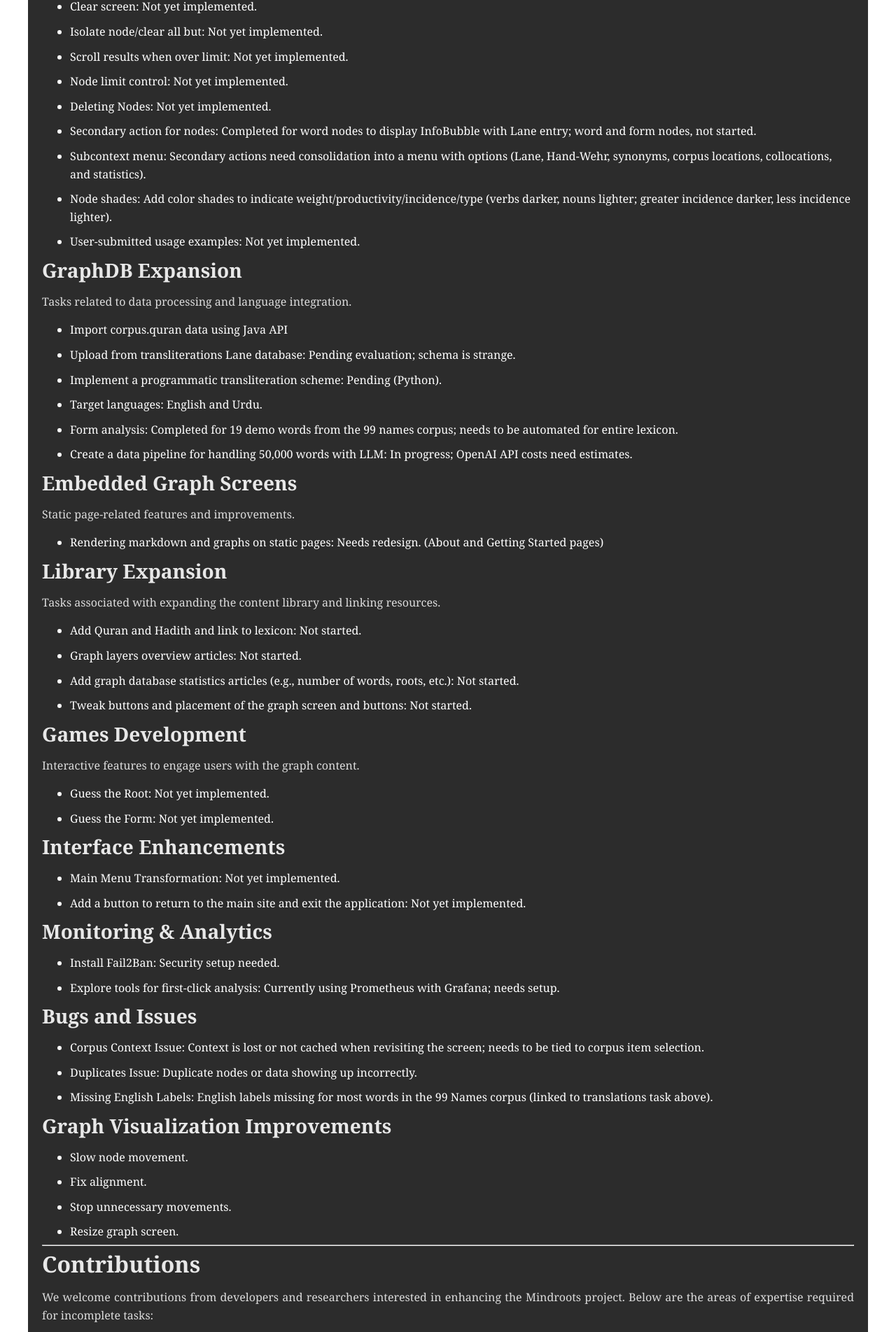
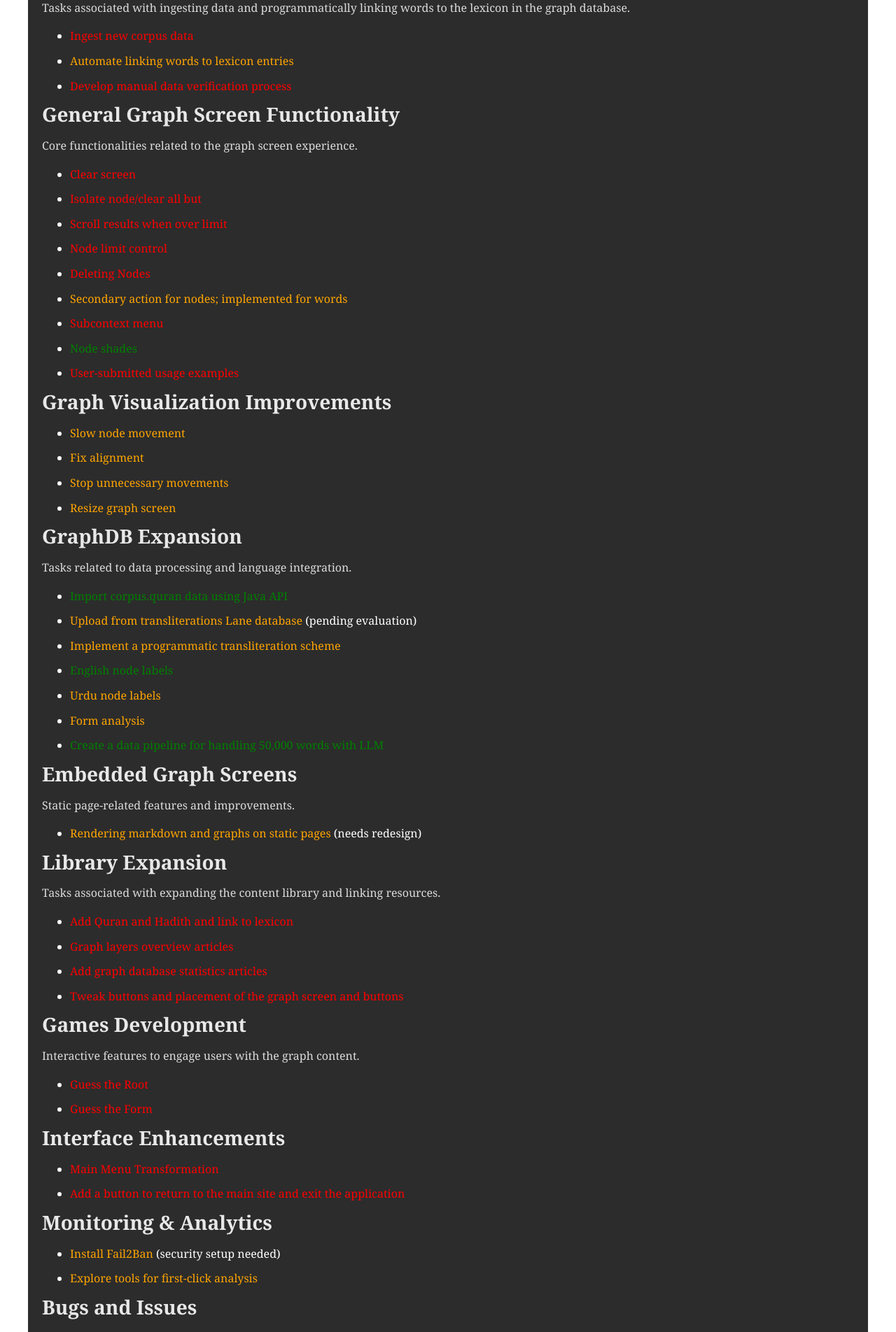
Before and after one commit to codectified/mindroots, a React (Create React App) app: page /project-overview in a window 1280 px wide. Shown: the part 771-2675 px from the top of the page at 70% size. Built offline with nearby package versions, Linux system fonts and the light colour scheme; no server answers.

Commit message:
minor content changes

```diff
--- a/src/content/intro.md
+++ b/public/mindroots/getting-started.md
@@ -1,9 +1,9 @@
 # Getting Started with Graphs
 
-**MindRoots** is a graphical ontological database and dictionary application that allows users to explore the process of language, the manipu
+MindRoots is a graphical ontological database and dictionary application that allows users to explore the process of language.
 ---
 
-## The Basics of Graphs
+## Why Graphs?
 
 A unique feature of this tool is its use of a graph database to organize and represent language.  Graphs databases differ from traditional databases in that they more directly mirror natural structures, especially those involving many relationships and “end-to-end” connections, like a tree or a nervous system or an electron cloud.
 
@@ -11,10 +11,12 @@ The idea is to isolate a word’s essential **sound** and **root** and all it’
 
 These three components are color-coded throughout out this application:
 
-- **Roots**: ![#008000](https://via.placeholder.com/15/008000/000000?text=+) Green
-- **Forms**: ![#0000FF](https://via.placeholder.com/15/0000FF/000000?text=+) Blue
-- **Words**: ![#FF0000](https://via.placeholder.com/15/FF0000/000000?text=+) Red
-- **Corpus Items**: ![#FFD700](https://via.placeholder.com/15/FFD700/000000?text=+) Yellow-Gold
++ <span style="color:green;">Roots are green</span>
++ <span style="color:blue;">Forms are blue</span>
++ <span style="color:red;">Words are red</span>
++ <span style="color:gold;">And corpus items are gold</span>
+
+For more information about the color choices here checkout this normalized electromagnetic spectrum reference sheet:  ["Through the Days and the Waves"](/elements)
 
 
 
--- a/public/mindroots/project-overview.md
+++ b/public/mindroots/project-overview.md
@@ -12,6 +12,7 @@
 + [Bugs and Issues](#bugs-and-issues)
 + [Graph Visualization Improvements](#graph-visualization-improvements)
 + [Contributions](#contributions)
++ [Data Ingestion](#data-ingestion)
 
 ---
 
@@ -20,61 +21,67 @@ This document outlines the current status of the Mindroots project, highlighting
 
 ---
 
+## Data Ingestion
+Tasks associated with ingesting data and programmatically linking words to the lexicon in the graph database.
++ <span style="color:red;">Ingest new corpus data</span>
++ <span style="color:orange;">Automate linking words to lexicon entries</span>
++ <span style="color:red;">Develop manual data verification process</span>
+
 ### **General Graph Screen Functionality**
 Core functionalities related to the graph screen experience.
-+ Clear screen: Not yet implemented.
-+ Isolate node/clear all but: Not yet implemented.
-+ Scroll results when over limit: Not yet implemented.
-+ Node limit control: Not yet implemented.
-+ Deleting Nodes: Not yet implemented.
-+ Secondary action for nodes: Completed for word nodes to display InfoBubble with Lane entry; word and form nodes, not started.
-+ Subcontext menu: Secondary actions need consolidation into a menu with options (Lane, Hand-Wehr, synonyms, corpus locations, collocations, and statistics).
-+ Node shades: Add color shades to indicate weight/productivity/incidence/type (verbs darker, nouns lighter; greater incidence darker, less incidence lighter).
-+ User-submitted usage examples: Not yet implemented.
++ <span style="color:red;">Clear screen</span>
++ <span style="color:red;">Isolate node/clear all but</span>
++ <span style="color:red;">Scroll results when over limit</span>
++ <span style="color:red;">Node limit control</span>
++ <span style="color:red;">Deleting Nodes</span>
++ <span style="color:orange;">Secondary action for nodes; implemented for words</span>
++ <span style="color:red;">Subcontext menu</span>
++ <span style="color:green;">Node shades</span>
++ <span style="color:red;">User-submitted usage examples</span>
+
+### **Graph Visualization Improvements**
++ <span style="color:orange;">Slow node movement</span>
++ <span style="color:orange;">Fix alignment</span>
++ <span style="color:orange;">Stop unnecessary movements</span>
++ <span style="color:orange;">Resize graph screen</span>
 
 ### **GraphDB Expansion**
 Tasks related to data processing and language integration.
-+ Import corpus.quran data using Java API
-+ Upload from transliterations Lane database: Pending evaluation; schema is strange.
-+ Implement a programmatic transliteration scheme: Pending (Python).
-+ Target languages: English and Urdu.
-+ Form analysis: Completed for 19 demo words from the 99 names corpus; needs to be automated for entire lexicon.
-+ Create a data pipeline for handling 50,000 words with LLM: In progress; OpenAI API costs need estimates.
++ <span style="color:green;">Import corpus.quran data using Java API</span>
++ <span style="color:orange;">Upload from transliterations Lane database</span> (pending evaluation)
++ <span style="color:orange;">Implement a programmatic transliteration scheme</span>
++ <span style="color:green;">English node labels</span>
++ <span style="color:orange;">Urdu node labels</span>
++ <span style="color:orange;">Form analysis</span>
++ <span style="color:green;">Create a data pipeline for handling 50,000 words with LLM</span>
 
 ### **Embedded Graph Screens**
 Static page-related features and improvements.
-+ Rendering markdown and graphs on static pages: Needs redesign. (About and Getting Started pages)
++ <span style="color:orange;">Rendering markdown and graphs on static pages</span> (needs redesign)
 
 ### **Library Expansion**
 Tasks associated with expanding the content library and linking resources.
-+ Add Quran and Hadith and link to lexicon: Not started.
-+ Graph layers overview articles: Not started.
-+ Add graph database statistics articles (e.g., number of words, roots, etc.): Not started.
-+ Tweak buttons and placement of the graph screen and buttons: Not started.
++ <span style="color:red;">Add Quran and Hadith and link to lexicon</span>
++ <span style="color:red;">Graph layers overview articles</span>
++ <span style="color:red;">Add graph database statistics articles</span>
++ <span style="color:red;">Tweak buttons and placement of the graph screen and buttons</span>
 
 ### **Games Development**
 Interactive features to engage users with the graph content.
-+ Guess the Root: Not yet implemented.
-+ Guess the Form: Not yet implemented.
++ <span style="color:red;">Guess the Root</span>
++ <span style="color:red;">Guess the Form</span>
 
 ### **Interface Enhancements**
-+ Main Menu Transformation: Not yet implemented.
-+ Add a button to return to the main site and exit the application: Not yet implemented.
++ <span style="color:red;">Main Menu Transformation</span>
++ <span style="color:red;">Add a button to return to the main site and exit the application</span>
 
 ### **Monitoring & Analytics**
-+ Install Fail2Ban: Security setup needed.
-+ Explore tools for first-click analysis: Currently using Prometheus with Grafana; needs setup.
++ <span style="color:orange;">Install Fail2Ban</span> (security setup needed)
++ <span style="color:orange;">Explore tools for first-click analysis</span>
 
 ### **Bugs and Issues**
-+ Corpus Context Issue: Context is lost or not cached when revisiting the screen; needs to be tied to corpus item selection.
-+ Duplicates Issue: Duplicate nodes or data showing up incorrectly.
-+ Missing English Labels: English labels missing for most words in the 99 Names corpus (linked to translations task above).
-
-### **Graph Visualization Improvements**
-+ Slow node movement.
-+ Fix alignment.
-+ Stop unnecessary movements.
-+ Resize graph screen.
++ <span style="color:orange;">Corpus Context Issue</span> (needs to be tied to corpus item selection)
++ <span style="color:orange;">Duplicates Issue</span> (duplicate nodes or data showing up incorrectly)
 
 ---
 
@@ -101,7 +108,3 @@ We welcome contributions from developers and researchers interested in enhancing
 + **Expertise Required**: UI/UX Design, Frontend Development, User Testing.
 
 ---
-
-## Additional Considerations
-
-While this README is somewhat unconventional, it provides a structured view of the project's tasks and invites collaboration in a focused manner.
--- a/src/App.js
+++ b/src/App.js
@@ -7,7 +7,7 @@ import PrimaryList from './components/PrimaryList';
 import GraphScreen from './components/GraphScreen';
 import Settings from './components/Settings';
 import About from './components/About';
-import Introduction from './components/Introduction';
+import Start from './components/Start';
 import ArticlesList from './components/ArticlesList';
 import { ScriptProvider } from './contexts/ScriptContext';
 import { ContextFilterProvider } from './contexts/ContextFilterContext';
@@ -37,7 +37,9 @@ const App = () => {
             <Router basename="/">
                 <Routes>
                 <Route path="/" element={<Layout><MarkdownRenderer filePath="/theoption.life/home.md" /></Layout>} />
+                <Route path="/getting-started" element={<Layout><MarkdownRenderer filePath="/mindroots/getting-started.md" /></Layout>} />
                 <Route path="/project-overview" element={<Layout><MarkdownRenderer filePath="/mindroots/project-overview.md" /></Layout>} />
+                <Route path="/elements" element={<Layout><MarkdownRenderer filePath="/mindroots/elements.md" /></Layout>} />
                 <Route path="/mindroots" element={<Layout><MainMenu /></Layout>} />
                 <Route path="/corpus-menu" element={<Layout><CorpusMenu /></Layout>} />
                 <Route path="/list" element={<Layout><PrimaryList /></Layout>} />
@@ -45,7 +47,7 @@ const App = () => {
                 <Route path="/settings" element={<Layout><Settings /></Layout>} />
                 <Route path="/project-news" element={<Layout><ProjectNews /></Layout>} />
                 <Route path="/about" element={<Layout><About /></Layout>} />
-                <Route path="/introduction" element={<Layout><Introduction /></Layout>} />
+                <Route path="/start" element={<Layout><Start /></Layout>} />
                 <Route path="/articles" element={<Layout><ArticlesList /></Layout>} />
                 <Route path="/games" element={<Layout><Games /></Layout>} />
                 <Route path="/project-map" element={<Layout><ProjectMap /></Layout>} />
--- a/src/components/ArticlesList.js
+++ b/src/components/ArticlesList.js
@@ -11,7 +11,7 @@ const ArticlesList = () => {
       <h1>Articles</h1>
       <ul>
         <li>
-          <Link to="/introduction">Getting Started with Graphs</Link>
+          <Link to="/start">Getting Started</Link>
         </li>
         {/* Add more articles here */}
       </ul>
--- a/src/components/MainMenu.js
+++ b/src/components/MainMenu.js
@@ -20,7 +20,7 @@ const MainMenu = () => {
           <span>News</span>
         </div>
 
-      <div className="icon-item" onClick={() => handleNavigation('/introduction')}>
+      <div className="icon-item" onClick={() => handleNavigation('/start')}>
           <FontAwesomeIcon icon={faFileAlt} className="icon" />
           <span>Start Here</span>
         </div>
--- a/src/components/Introduction.js
+++ b/src/components/Start.js
@@ -1,26 +1,26 @@
 import React, { useState, useEffect } from 'react';
-import GraphVisualization from '../components/GraphVisualization';
+import GraphVisualization from './GraphVisualization';
 import { executeQuery } from '../services/apiService';
-import Menu from '../components/Menu';
+import Menu from './Menu';
 import ReactMarkdown from 'react-markdown';
 import wordsContent from '../content/words.md';
 import rootsContent from '../content/roots.md';
 import formsContent from '../content/forms.md';
-import introContent from '../content/intro.md';
 import { useScript } from '../contexts/ScriptContext';
 import { useGraphData } from '../contexts/GraphDataContext';
 import { useContextFilter } from '../contexts/ContextFilterContext';
 import { useCorpus } from '../contexts/CorpusContext';
 import InfoBubble from './InfoBubble';
+import { Link } from 'react-router-dom';
 
 
-const Introduction = () => {
+
+const Start = () => {
   const { L1, L2 } = useScript();
   const { contextFilterRoot, contextFilterForm } = useContextFilter();
   const { selectedCorpus } = useCorpus();
   const { graphData, setGraphData, handleNodeClick, infoBubble, setInfoBubble } = useGraphData();
   const [markdownContent, setMarkdownContent] = useState(''); // State to hold the markdown content
-  const [introText, setIntroText] = useState(''); // State to hold the intro markdown content
   const closeInfoBubble = () => {
     setInfoBubble(null);
   };
@@ -46,20 +46,6 @@ const Introduction = () => {
     `,
   };
 
-  useEffect(() => {
-    // Load the introductory text
-    const loadIntroText = async () => {
-      try {
-        const response = await fetch(introContent);
-        const text = await response.text();
-        setIntroText(text);
-      } catch (error) {
-        console.error('Error loading intro markdown:', error);
-      }
-    };
-
-    loadIntroText();
-  }, []);
 
   const loadMarkdownAndFetchData = async (example) => {
     try {
@@ -113,18 +99,16 @@ const Introduction = () => {
 
 
   return (
-    <div className="intro-tutorial">
+    <div className="start">
       <Menu />
 
       {/* Display the intro markdown content */}
 
 
       <h3>
-      Each button generates a random node.<br />
-      Click/tap each node to explore.<br />
-      Pan and zoom to adjust view.<br />
-      Scroll down for more information.
-    </h3>
+  <Link to="/getting-started">Click here</Link> to get started with instructions.<br />
+  Or click around, pan, and zoom to explore on your own.<br />
+</h3>
 
 
   <button onClick={() => loadMarkdownAndFetchData('words')}>Words</button>
@@ -150,9 +134,8 @@ const Introduction = () => {
         />
       )}
       <ReactMarkdown>{markdownContent}</ReactMarkdown>
-      <ReactMarkdown>{introText}</ReactMarkdown>
     </div>
   );
 };
 
-export default Introduction;
+export default Start;
--- a/src/content/roots.md
+++ b/src/content/roots.md
@@ -1,14 +1,2 @@
 ---
-Roots are the essential sounds of a word.
-
-The sounds of a single root can be shared by as many as 15 or more unique base words.
-
-This number multiplies to over to one hundred times when including verbal conjugation and nominal inflection and declension.
-
-Currently, the database accounts for up to nine different bases form types per root only, with some roots having more than one of each type.
-
-The form types included reflect the most commonly heard base noun forms in general and so, appropriately illustrate the depth and the breadth a family of meaning, or semantic field.
-
-For an in-depth look at each form, jump to the Forms section. Here, we can better appreciate the range of meanings possible within a few sounds vs when looking at forms where we expand the range of meaning to the all the different sounds in the lexicon.
-
-While most of the Arabic grammatical forms selected here are intuitive abstractions with obvious relationships, such as an active and a past participle,
+Roots are the essential sounds of a word.  The sounds of a single root can be shared by as many as 15 or more unique base words.
--- a/src/content/words.md
+++ b/src/content/words.md
@@ -1,18 +1,2 @@
 ---
 Words are the final form of language after it leaves our minds and escapes our lips.
-
-All words are made up of essential sounds and structure; a root and a form.
-
-Click the word once to see its root.
-
-Click the root again to see its form.
-
-Feel free to try and guess first.
-
-Roots are usually made up of three distinct sounds.
-
-Forms require some knowledge of grammar and essentially equate to parts of speech but are more fine-grained. If you know the meaning of the word, then you can usually guess it’s grammatical function, even if you don’t know the technical name.
-
-The technical names are more useful when we want to look at patterns across multiple roots since the same word can have more than one grammatical form or function.
-
-And when we look at roots we’ll take a closer look at the relationships between different forms.
```
Also changed, not shown: public/mindroots/elements.md (added, +72 -0 lines), src/content/changelog.md.
